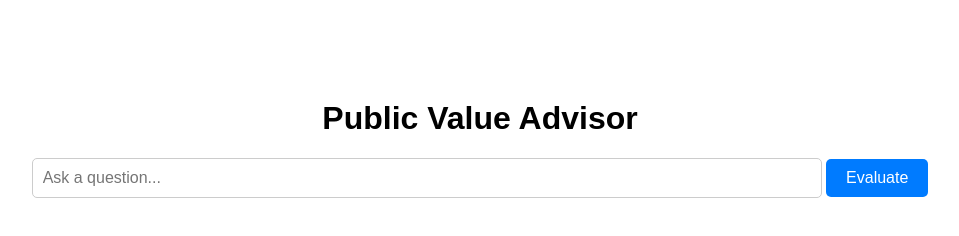
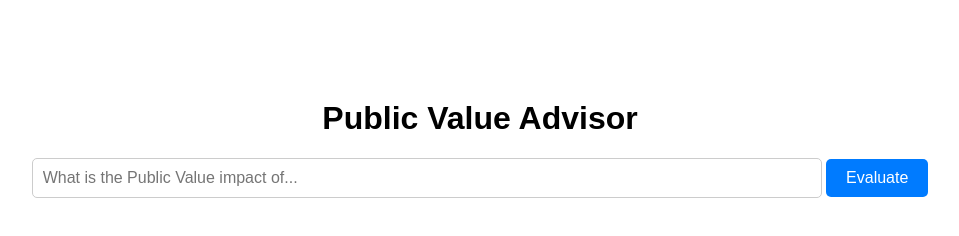
Before and after one commit to valentinwittmann/gemeinwohl-api, a plain HTML site: page index.html in a window 1280 px wide. Shown: the whole page, without its empty margins (160-1119 px from the left). Drawn offline with Linux system fonts and the light colour scheme.

Commit message:
Update index.html

```diff
--- a/index.html
+++ b/index.html
@@ -33,7 +33,7 @@
 </head>
 <body>
     <h1>Public Value Advisor</h1>
-    <input type="text" id="question" placeholder="Ask a question...">
+    <input type="text" id="question" placeholder="What is the Public Value impact of...">
     <button onclick="submitQuestion()">Evaluate</button>
 
     <script>
```
